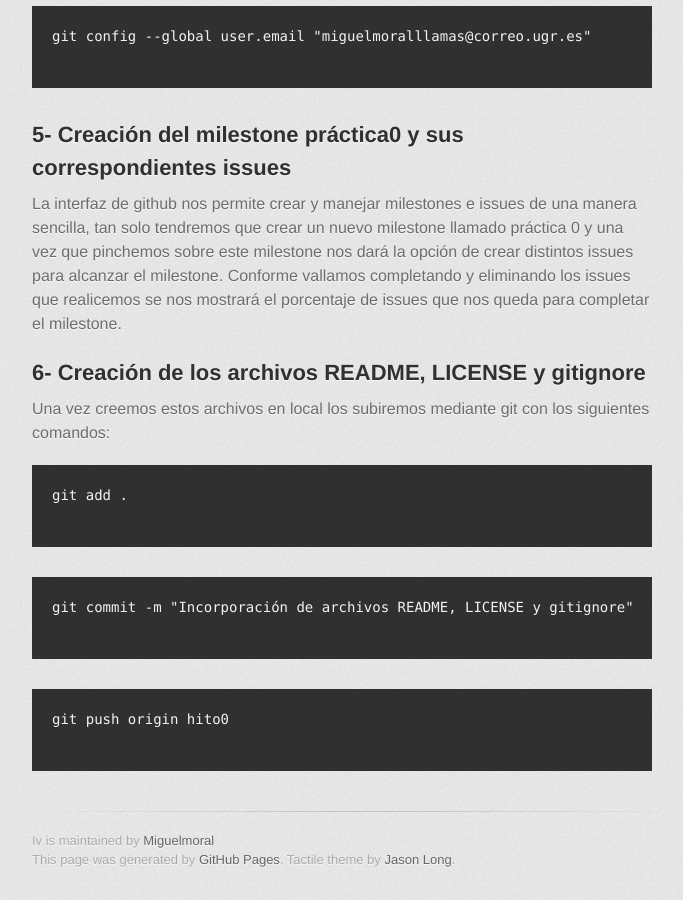
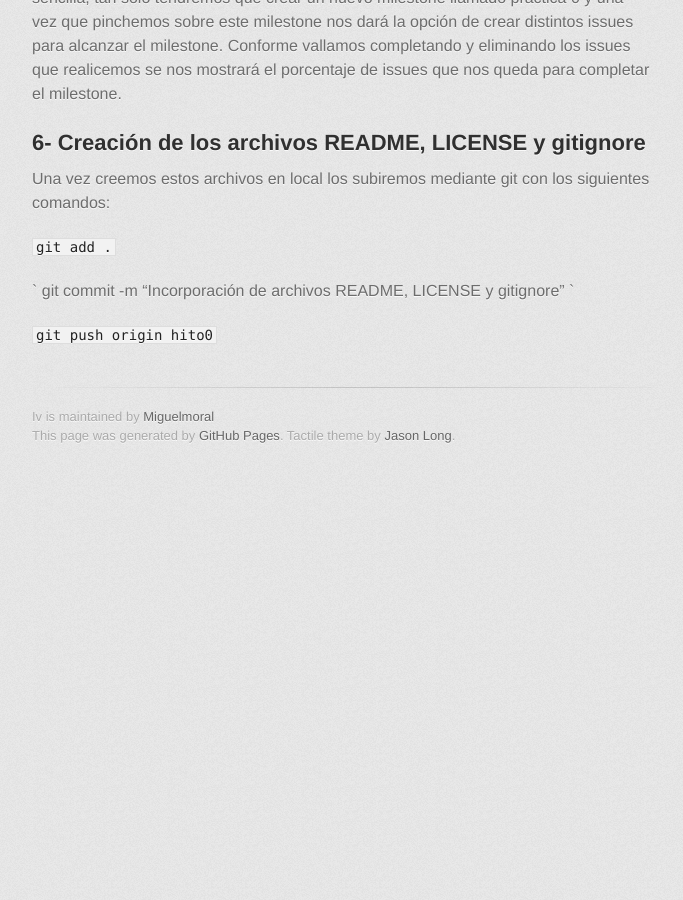
Before and after one commit to Miguelmoral/IV, a Jekyll site: the page built from index.md, in a window 1280 px wide and 900 px high, scrolled down 1193 px. Shown: the whole window, without its empty margins (298-981 px from the left). Built offline with Jekyll 4.4.1, drawn with Linux system fonts in a browser that asks for light colours; some web fonts are replaced; after the commit the page ends 1669 px from its top, so only the background shows below that.

Commit message:
Arreglando problemas con markdown

````diff
--- a/index.md
+++ b/index.md
@@ -6,13 +6,13 @@
 
 ## 1-Creación de una llave ssh y añadir esta a github:
 Creación de claves ssh:
-```
-ssh-keygen -t rsa -C "miguelmoralllamas@correo.ugr.es"
-```
+
+`ssh-keygen -t rsa -C "miguelmoralllamas@correo.ugr.es"`
+
 Vemos la clave que hemos generado para poder introducirla en nuestro github:
-```
-cat /home/miguel/.ssh/id_rsa.pub
-```
+
+`cat /home/miguel/.ssh/id_rsa.pub`
+
 Una vez sabemos la clave que hemos generado tan solo nos quedará introducirla en github mediante su interfaz gráfica de una forma sencilla.
 ##  2- Creación de un repositorio personal para la asignatura y fork del repositorio de la asignatura.
 Estás dos operaciones se llevarán a cabo desde la interfaz gráfica de github.
@@ -20,15 +20,10 @@
 Para crear esta nueva rama tan solo tendremos que crearla haciendo click en la opción branch que nos aparecerá en nuestro repositorio personal en la interfaz de github.
 ## 4- Asignación de nombre y correo para commits
 Para que aparezca esta información cuando realicemos un commit ejecutaremos los siguientes comandos :
-```
-git config --global user.name "Miguelmoral"
 
-```
+`git config --global user.name "Miguelmoral"`
 
-```
-git config --global user.email "miguelmoralllamas@correo.ugr.es"
-
-```
+`git config --global user.email "miguelmoralllamas@correo.ugr.es"`
 
 ## 5- Creación del milestone práctica0 y sus correspondientes issues
 
@@ -37,17 +32,11 @@
 ## 6- Creación de los archivos README, LICENSE y gitignore
 Una vez creemos estos archivos en local los subiremos mediante git con los siguientes comandos:
 
-```
-git add .
 
-```
+`git add .`
 
-```
-git commit -m "Incorporación de archivos README, LICENSE y gitignore"
 
-```
+` git commit -m "Incorporación de archivos README, LICENSE y gitignore" `
 
-```
-git push origin hito0
 
-```
+`git push origin hito0`
````
